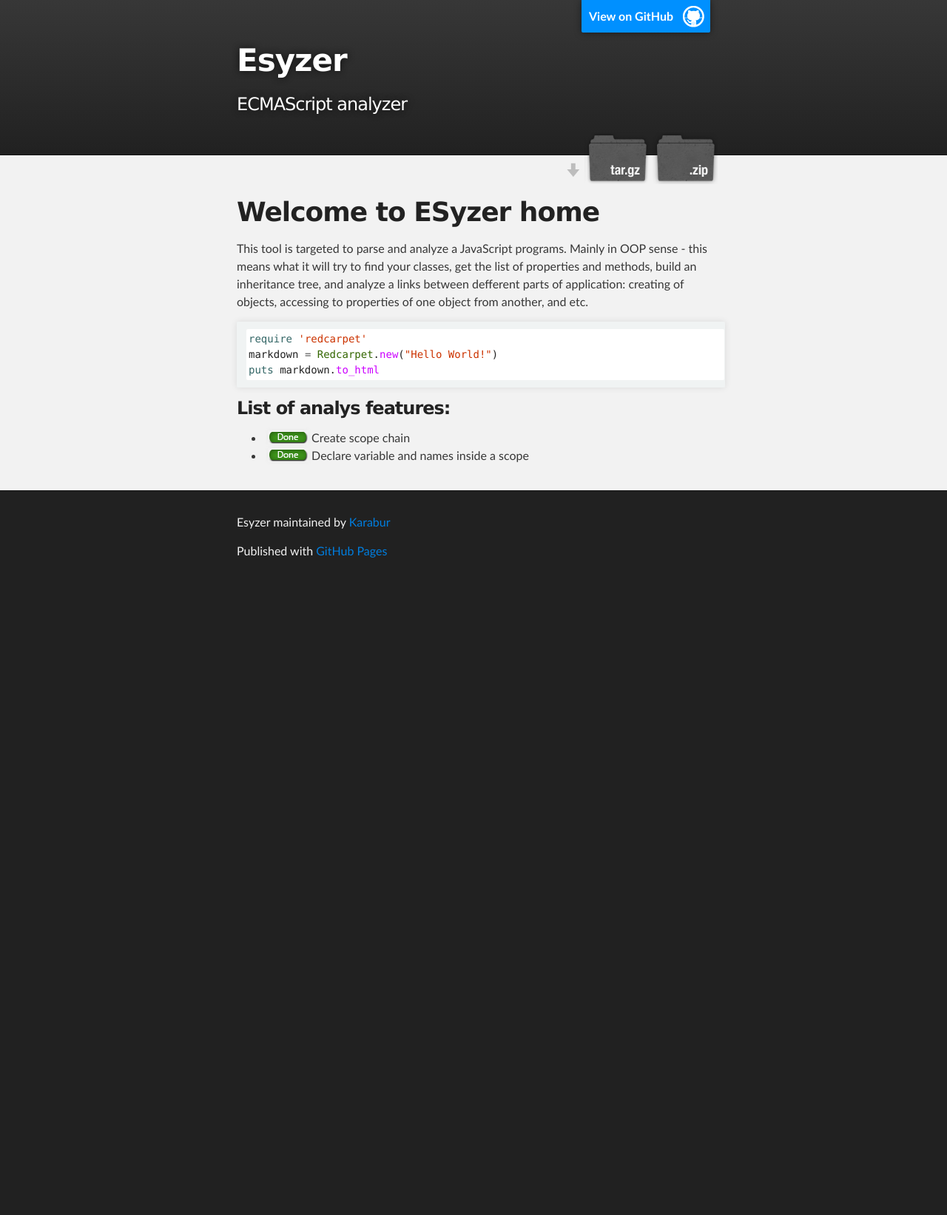
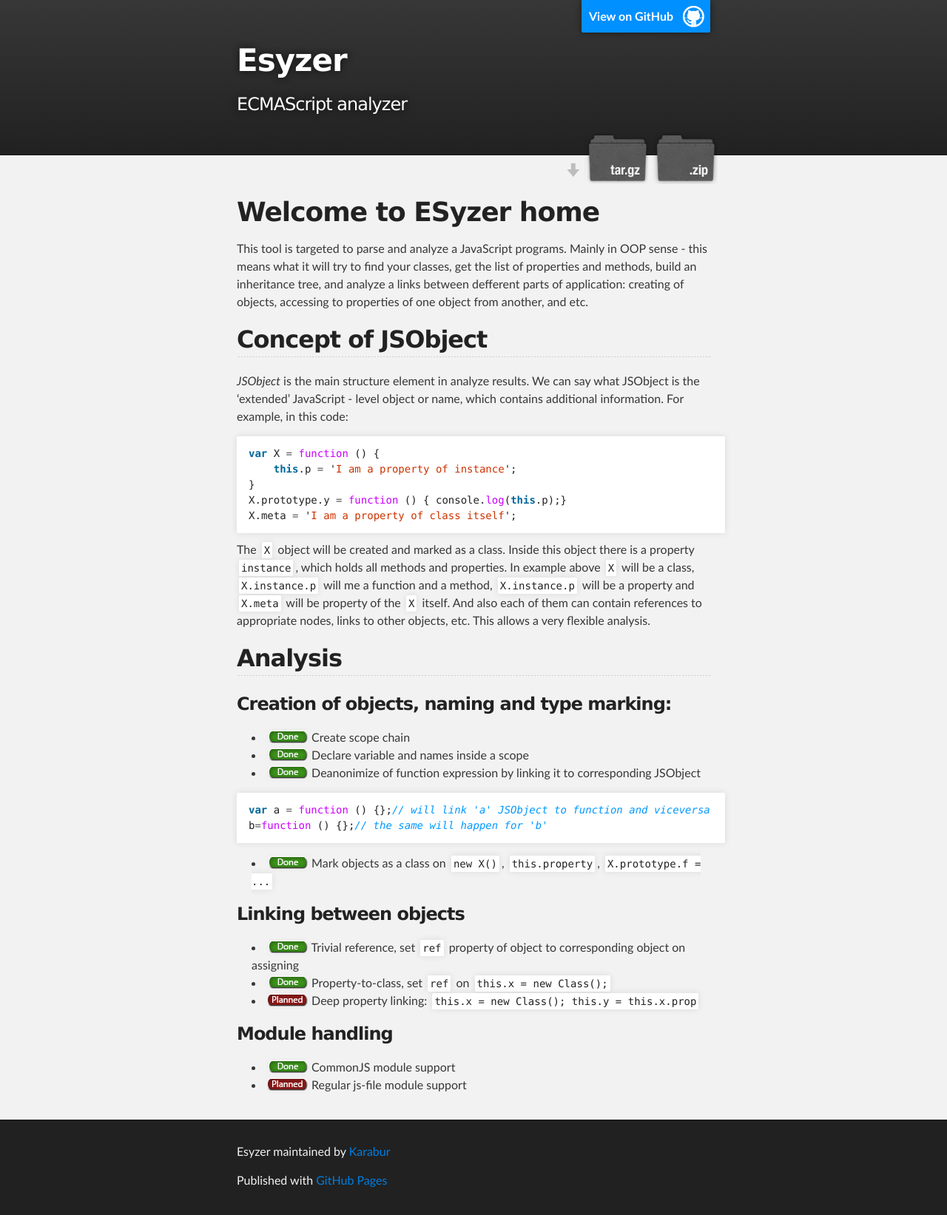
Before and after one commit to keeyipchan/Esyzer, a Jekyll site: the page built from index.md, in a window 1280 px wide. Shown: the whole page at 74% size. Built offline with Jekyll 4.4.1, drawn with Linux system fonts in a browser that asks for light colours; before the commit the page ends 900 px from its top, so only the background shows below that.

Commit message:
basic documentation

````diff
--- a/_config.yml
+++ b/_config.yml
@@ -0,0 +1,2 @@
+auto:        true
+pygments:    true
--- a/index.md
+++ b/index.md
@@ -8,12 +8,43 @@ This tool is targeted to parse and analyze a JavaScript programs. Mainly in OOP
 to find your classes, get the list of properties and methods, build an inheritance tree, and analyze a links between
 defferent parts of application: creating of objects, accessing to properties of one object from another, and etc.
 
-```ruby
-require 'redcarpet'
-markdown = Redcarpet.new("Hello World!")
-puts markdown.to_html
-```
+##Concept of JSObject
 
-###List of analys features:
+*JSObject* is the main structure element in analyze results. We can say what JSObject is the 'extended' JavaScript - level
+object or name, which contains additional information. For example, in this code:
+
+{% highlight javascript %}
+var X = function () {
+    this.p = 'I am a property of instance';
+}
+X.prototype.y = function () { console.log(this.p);}
+X.meta = 'I am a property of class itself';
+{% endhighlight %}
+
+The `X` object will be created and marked as a class. Inside this object there is a property `instance`, which holds all
+methods and properties. In example above `X` will be a class, `X.instance.p` will me a function and a method,
+`X.instance.p` will be a property and `X.meta` will be property of the `X` itself.
+And also each of them can contain references to appropriate nodes, links to other objects, etc.
+This allows a very flexible analysis.
+
+##Analysis
+
+###Creation of objects, naming and type marking:
  - ![](images/done.png) Create scope chain
  - ![](images/done.png) Declare variable and names inside a scope
+ - ![](images/done.png) Deanonimize of function expression by linking it to corresponding JSObject
+{% highlight javascript %}
+var a = function () {};// will link 'a' JSObject to function and viceversa
+b=function () {};// the same will happen for 'b'
+{% endhighlight %}
+
+ - ![](images/done.png) Mark objects as a class on `new X()`, `this.property`, `X.prototype.f = ...`
+
+###Linking between objects
+ - ![](images/done.png) Trivial reference, set `ref` property of object to corresponding object on assigning
+ - ![](images/done.png) Property-to-class, set `ref` on `this.x = new Class();`
+ - ![](images/planned.png) Deep property linking: `this.x = new Class(); this.y = this.x.prop`
+
+###Module handling
+ - ![](images/done.png) CommonJS module support
+ - ![](images/planned.png) Regular js-file module support
--- a/stylesheets/stylesheet.css
+++ b/stylesheets/stylesheet.css
@@ -200,7 +200,8 @@ blockquote {
 }
 
 ul, ol, dl {
-  margin-bottom: 15px
+  margin-bottom: 15px;
+  margin-top:15px;
 }
 
 ul li {
````
